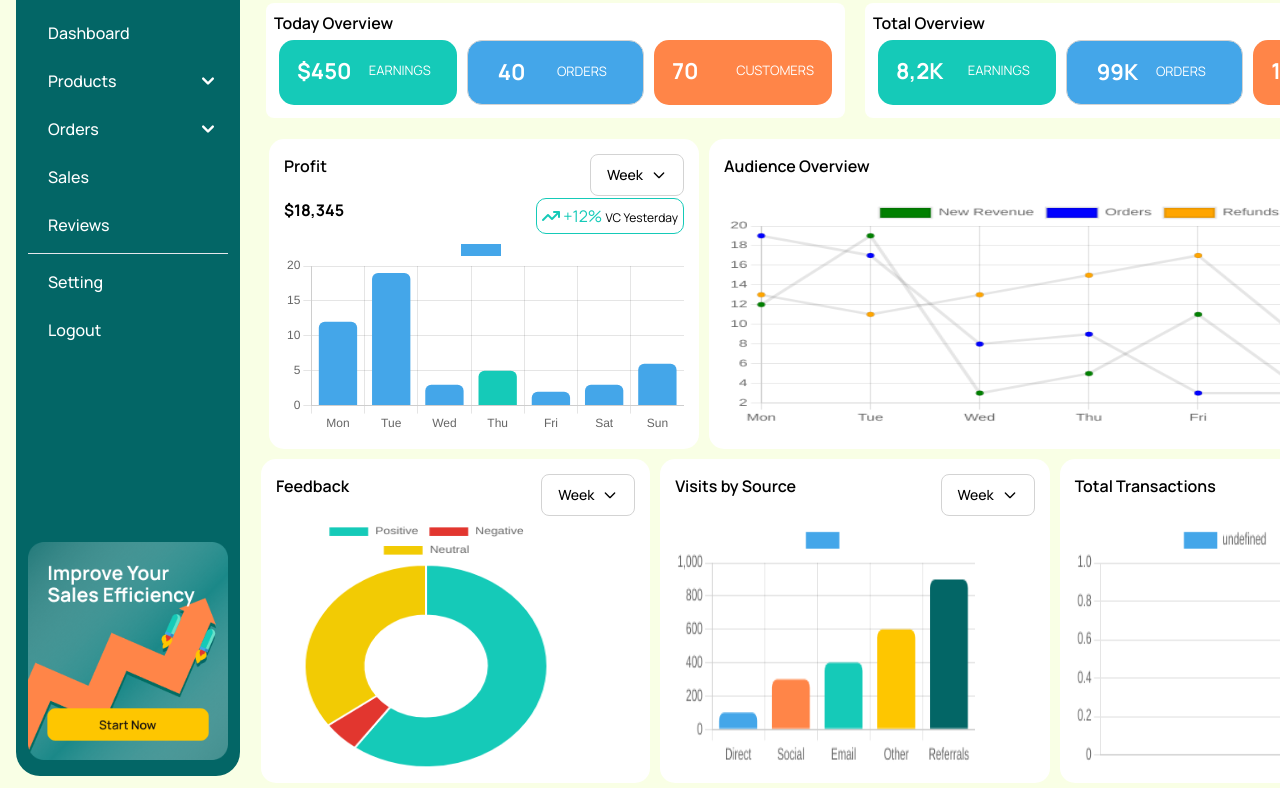
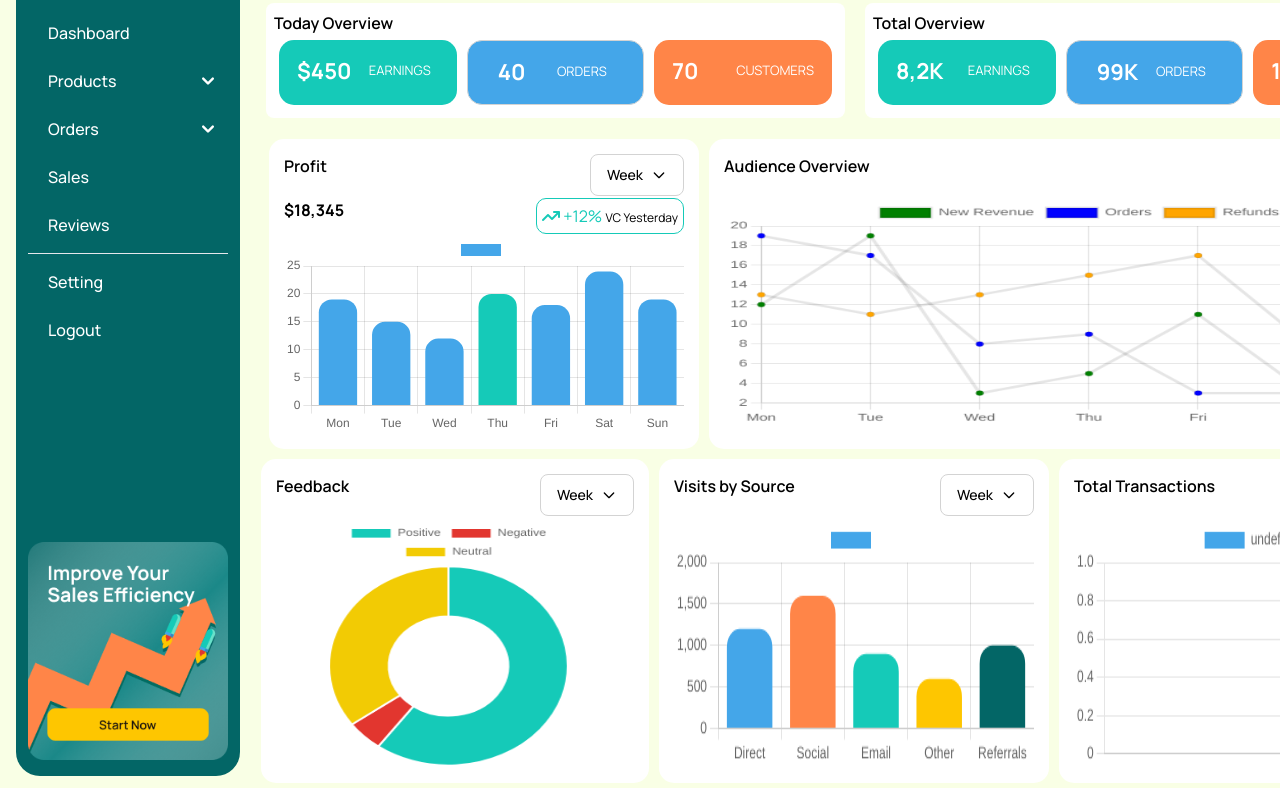
Before and after one commit to humbee-developers/comvi, a website: page public/index.html in a window 1280 px wide. Shown: the part 74-862 px from the top of the page. Drawn offline with nearby package versions, Linux system fonts and the light colour scheme.

Commit message:
third commit

```diff
--- a/public/index.html
+++ b/public/index.html
@@ -13,7 +13,8 @@
       crossorigin="anonymous" referrerpolicy="no-referrer"></script>
    <link rel="preconnect" href="https://fonts.googleapis.com">
    <link rel="preconnect" href="https://fonts.gstatic.com" crossorigin>
-<link href="https://fonts.googleapis.com/css2?family=Manrope:wght@200;300;400;500;600;700&display=swap" rel="stylesheet">
+   <link href="https://fonts.googleapis.com/css2?family=Manrope:wght@200;300;400;500;600;700&display=swap"
+      rel="stylesheet">
    <link href="/public/output-style.css" rel="stylesheet">
    <title>Convi</title>
 </head>
@@ -156,7 +157,8 @@
                      <div class="m">
                         <img class="border-1 rounded-xl " src="/Image-profile.png" alt="">
                      </div>
-                     <div class="font-medium t"><a href="">Gladys Kanyinda <span class="font-light">Admin</span></a></div>
+                     <div class="font-medium t"><a href="">Gladys Kanyinda <span class="font-light">Admin</span></a>
+                     </div>
                   </div>
                </div>
             </div>
@@ -280,7 +282,7 @@
                      </div>
                   </div>
 
-                  <canvas class="mychart1" id="myChart1" aria-label="chart"  role="img"></canvas>
+                  <canvas class="mychart1" id="myChart1" aria-label="chart" role="img"></canvas>
                </div>
             </div>
             <!--  -->
@@ -315,7 +317,7 @@
                         </div>
                      </div>
                   </div>
-                  <canvas class="mychart" id="myChart2" aria-label="chart" role="img"></canvas>
+                  <canvas class="mychart2" id="myChart2" aria-label="chart" role="img"></canvas>
                </div>
                <div class="bg-white style">
                   <div class="flex justify-between">
@@ -353,7 +355,7 @@
                   <div class="flex justify-between">
                      <div class="font-semibold">Total Transactions</div>
                      <div>
-                        <button  id="dropdownDefaultButton" data-dropdown-toggle="dropdown"
+                        <button id="dropdownDefaultButton" data-dropdown-toggle="dropdown"
                            class=" b bg-blue-700 focus:ring-4 focus:outline-none focus:ring-blue-300 font-medium rounded-lg text-sm px-4 py-2.5 text-center inline-flex items-center"
                            type="button">Week<svg class="w-4 h-4 ml-2" aria-hidden="true" fill="none"
                               stroke="currentColor" viewBox="0 0 24 24" xmlns="http://www.w3.org/2000/svg">
@@ -407,16 +409,16 @@
          labels: ['Mon', 'Tue', 'Wed', 'Thu', 'Fri', 'Sat', 'Sun'],
          datasets: [{
             label: '',
-            data: [12, 19, 3, 5, 2, 3, 6],
+            data: [19, 15, 12, 20, 18, 24, 19,],
             backgroundColor: ["#44A6E9", "#44A6E9", "#44A6E9", "#15CAB8", "#44A6E9", "#44A6E9", "#44A6E9"],
-            borderRadius: 6
+            borderRadius: 13
          }]
       },
       options: {
          tooltips: {
             enabled: true,
             backgroundColor: '#44A6E9',
-            titleFontSize:20,
+            titleFontSize: 20,
 
          }
       }
@@ -429,9 +431,9 @@
          labels: ['Direct', 'Social', 'Email', 'Other', 'Referrals'],
          datasets: [{
             label: '',
-            data: [100, 300, 400, 600, 900],
+            data: [1200, 1600, 900, 600, 1000, 1990],
             backgroundColor: ["#44A6E9", "#FF8548", "#15CAB8", "#FEC600", "#036666",],
-            borderRadius: 6,
+            borderRadius: 13,
             options: {
                indexAxis: 'y',
                elements: {
@@ -447,11 +449,11 @@
 
 
 
-   new Chart(ctu,{
-      type:'bar',
-      data:{
-         labels:[],
-         datasets:[{
+   new Chart(ctu, {
+      type: 'bar',
+      data: {
+         labels: [],
+         datasets: [{
             backgroundColor: ["#44A6E9", "#FF8548", "#15CAB8", "#FEC600", "#036666",],
             borderRadius: 6,
             options: {
@@ -498,11 +500,20 @@
             hoverOffset: 4
          }]
       },
-      options:{
-         legend:{
-            display:true,
-            position:'bottom',
+      options: {
+         legend: {
+            display: true,
+            position: 'bottom',
+
+         },
+         layout: {
+            padding: {
+               left: 45,
+               right: 1,
+               top: 2,
+               bottom: 2
             }
+         },
 
       }
    })
@@ -536,21 +547,21 @@
          ]
       },
       options: {
-         responsive:true,
-         tooltips:{
-            enabled:true
+         responsive: true,
+         tooltips: {
+            enabled: true
          },
-         layout:{
-            padding:{
-               left:2,
-               right:1,
-               top:2,
-               bottom:2
+         layout: {
+            padding: {
+               left: 2,
+               right: 1,
+               top: 2,
+               bottom: 2
             }
          },
-         legend:{
-            display:true,
-            position:'bottom',
+         legend: {
+            display: true,
+            position: 'bottom',
          }
       }
 
```
Also changed, not shown: public/output-style.css. Lines whose indentation alone changed are shown as unchanged.
